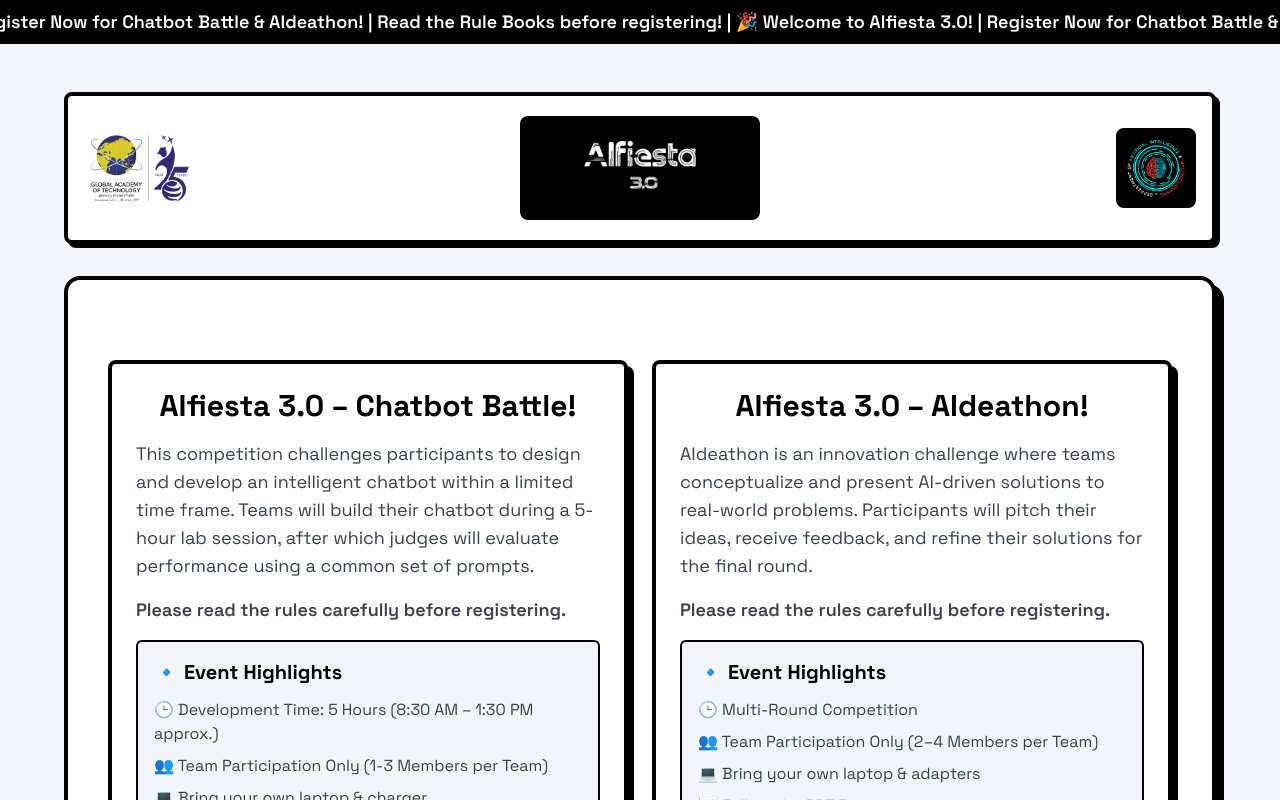
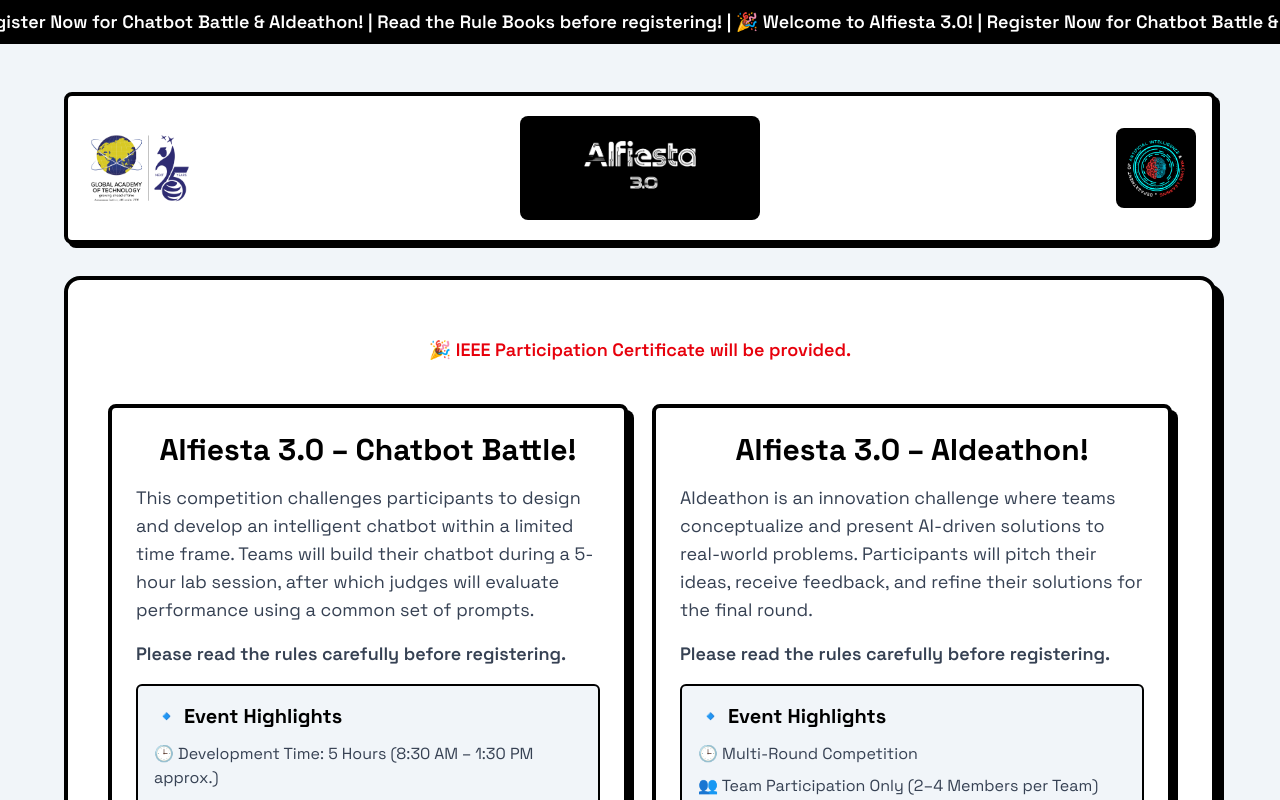
Before and after one commit to GATAIML/AIfiesta-3.O, a Next.js app: page / in a window 1280 px wide. Shown: the top 800 px of the page. Built offline with nearby package versions, Linux system fonts and the light colour scheme.

Commit message:
feat: Add participation certificate announcement to event page

```diff
--- a/app/page.tsx
+++ b/app/page.tsx
@@ -55,7 +55,9 @@
             Rule Book
           </button>
         </div> */}
-
+          <p className="text-red-600 font-semibold text-lg mt-4">
+            🎉 IEEE Participation Certificate will be provided.
+          </p>
           {/* Event Sections - Grid layout for side-by-side on laptop/tablet */}
           <div className="mt-10 grid grid-cols-1 md:grid-cols-2 gap-6">
             {/* Chatbot Battle */}
```
